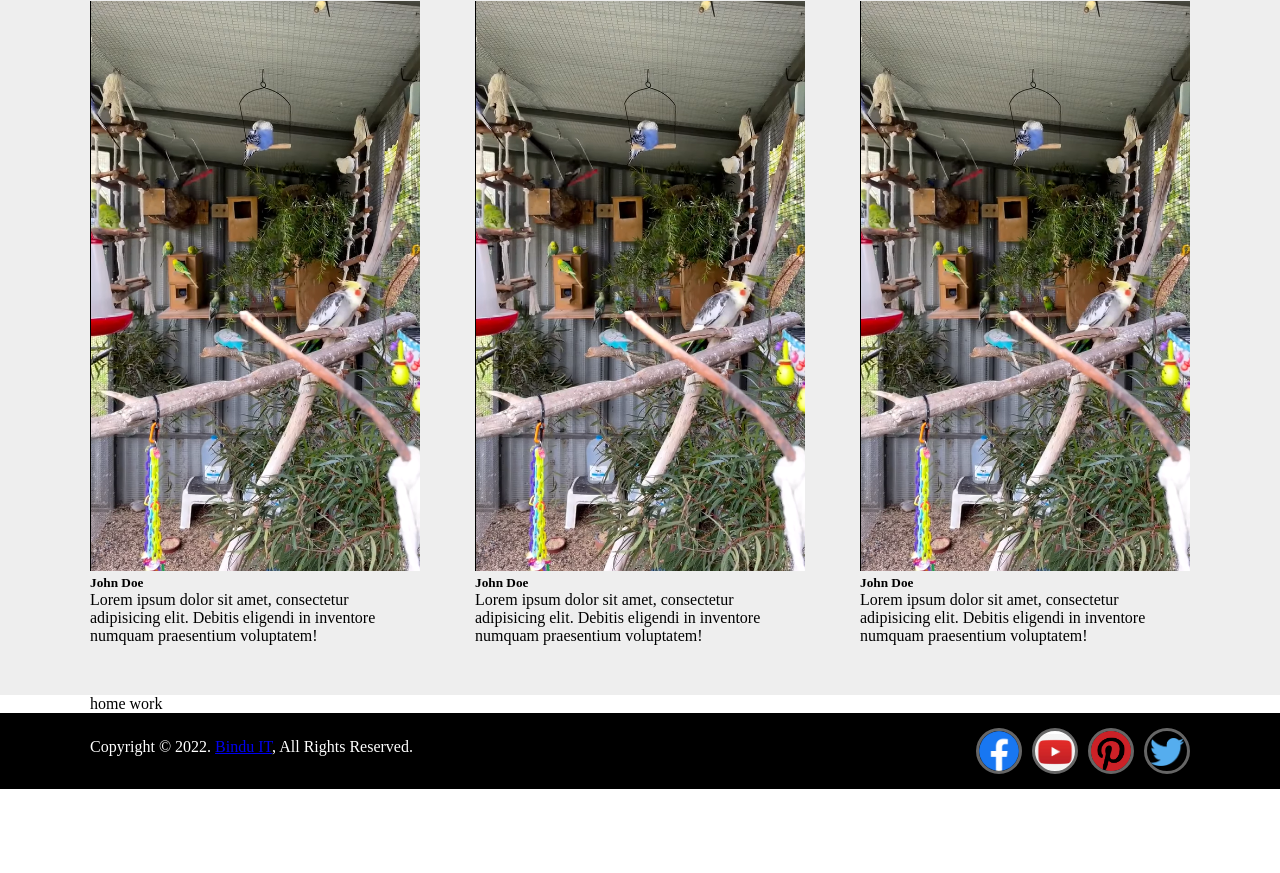
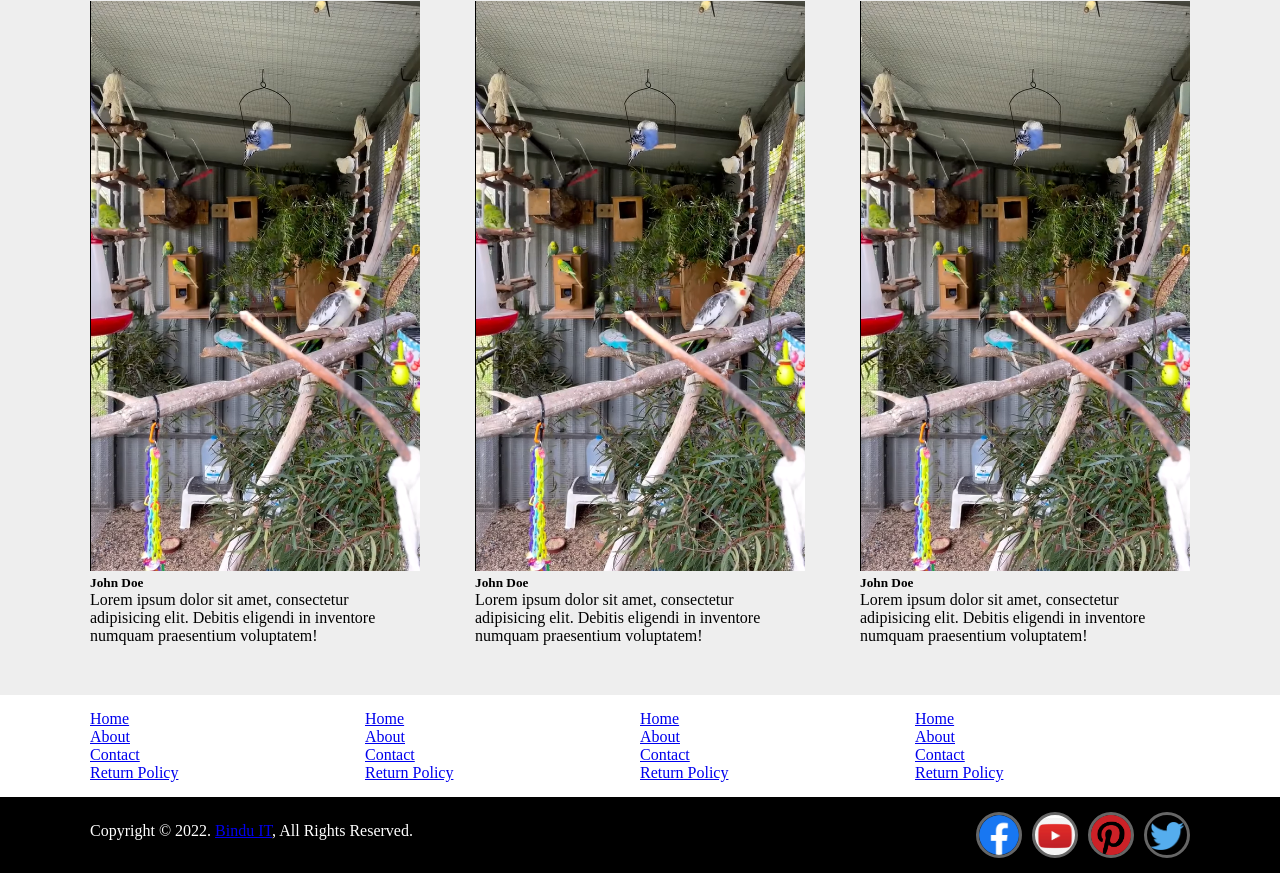
Before and after one commit to fidahasan/bindu-it-classroom, a plain HTML site: page index.html in a window 1280 px wide. Shown: the part 656-1529 px from the top of the page. Before the commit the page ends 1445 px from the top, so only its background shows below. Drawn offline with Linux system fonts and the light colour scheme.

Commit message:
home-work: footer top 3 content-box added

```diff
--- a/css/style.css
+++ b/css/style.css
@@ -173,3 +173,11 @@ footer .copyright-text{
     float:left;
     margin-top:10px;
 }
+
+footer .footer-top{padding:15px;}
+footer .content-box{
+    width:25%;
+    float:left;
+}
+
+footer .content-box ul{list-style: none;}
--- a/index.html
+++ b/index.html
@@ -67,9 +67,40 @@
 
         <footer>
             <div class="footer-top">
-                <div class="container">
+                <div class="container clearfix">
+                    <div class="content-box">
+                        <ul>
+                            <li><a href="#">Home</a></li>
+                            <li><a href="#">About</a></li>
+                            <li><a href="#">Contact</a></li>
+                            <li><a href="#">Return Policy</a></li>
+                        </ul>
+                    </div>
+                    <div class="content-box">
+                        <ul>
+                            <li><a href="#">Home</a></li>
+                            <li><a href="#">About</a></li>
+                            <li><a href="#">Contact</a></li>
+                            <li><a href="#">Return Policy</a></li>
+                        </ul>
+                    </div>
 
-                    home work
+                    <div class="content-box">
+                        <ul>
+                            <li><a href="#">Home</a></li>
+                            <li><a href="#">About</a></li>
+                            <li><a href="#">Contact</a></li>
+                            <li><a href="#">Return Policy</a></li>
+                        </ul>
+                    </div>
+                    <div class="content-box">
+                        <ul>
+                            <li><a href="#">Home</a></li>
+                            <li><a href="#">About</a></li>
+                            <li><a href="#">Contact</a></li>
+                            <li><a href="#">Return Policy</a></li>
+                        </ul>
+                    </div>
                 </div>
             </div>
             <div class="footer-bottom ">
```
